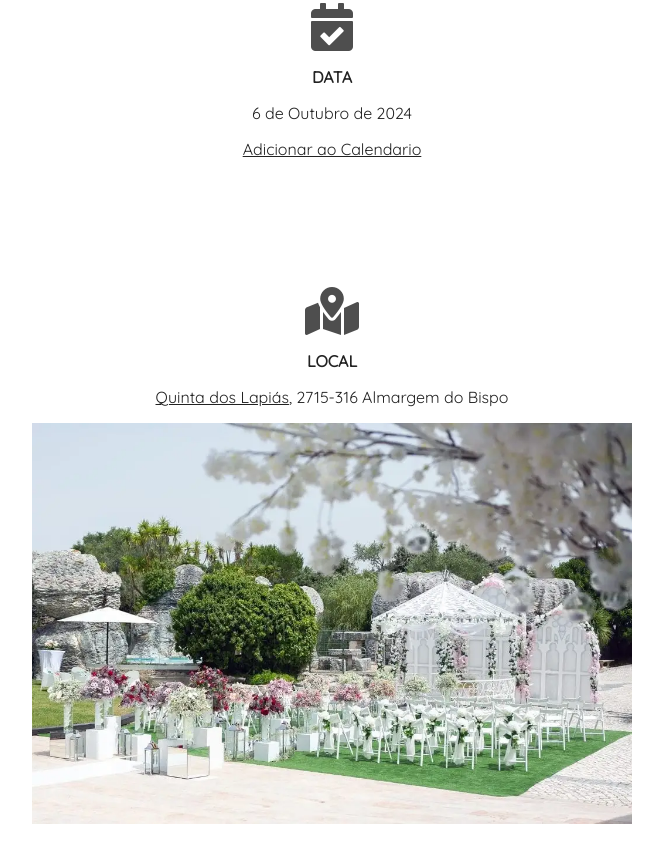
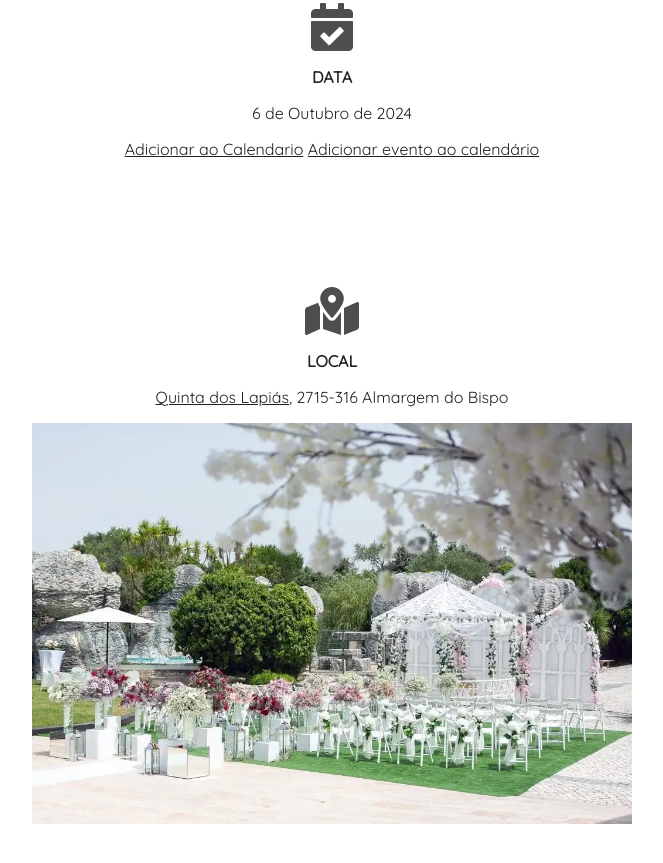
Before and after one commit to hugoac26/Casamento-Carolina-e-Hugo, a plain HTML site: page home.html in a window 1280 px wide. Shown: the part 1914-2777 px from the top of the page, without its empty margins (308-971 px from the left). Drawn offline with Linux system fonts and the light colour scheme.

Commit message:
teste evento

```diff
--- a/home.html
+++ b/home.html
@@ -30,6 +30,8 @@
               <h3 class="details-heading">Data</h3>
               <p>6 de Outubro de 2024</p>
               <a title="Adicionar ao Calendar" rel="noopener" href="data:text/calendar;charset=utf8,BEGIN:VCALENDAR%0AVERSION:2.0%0ABEGIN:VEVENT%0ADTSTART:20241006T130000Z%0ADTEND:20241006T240000Z%0ASUMMARY:Reunião%20com%20cliente%0ALOCATION:São%20Paulo%2C%20Brasil%0ADESCRIPTION:Reunião%20para%20discutir%20o%20projeto%20XYZ%0AEND:VEVENT%0AEND:VCALENDAR" target="_blank" rel="nofollow">Adicionar ao Calendario</a>
+              <a href="data:text/calendar;charset=utf8,BEGIN:VCALENDAR%0AVERSION:2.0%0ABEGIN:VEVENT%0ADTSTART:20230425T090000Z%0ADTEND:20230425T100000Z%0ASUMMARY:Reunião%20com%20cliente%0ALOCATION:São%20Paulo%2C%20Brasil%0ADESCRIPTION:Reunião%20para%20discutir%20o%20projeto%20XYZ%0AEND:VEVENT%0AEND:VCALENDAR" target="_blank">Adicionar evento ao calendário</a>
+
           </div>
           <div class="details">
               <i class="fas fa-map-marked-alt"></i>
```
